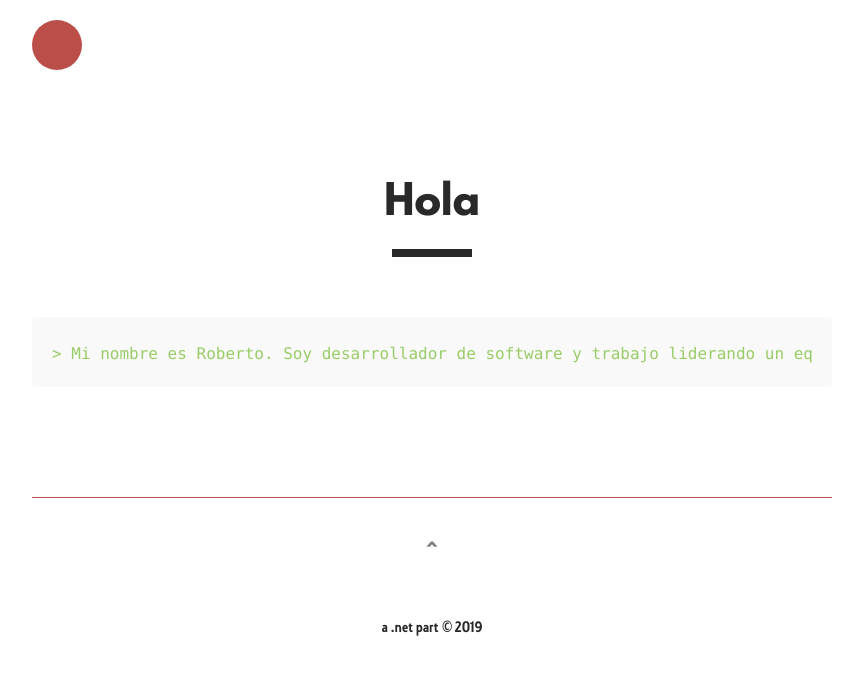
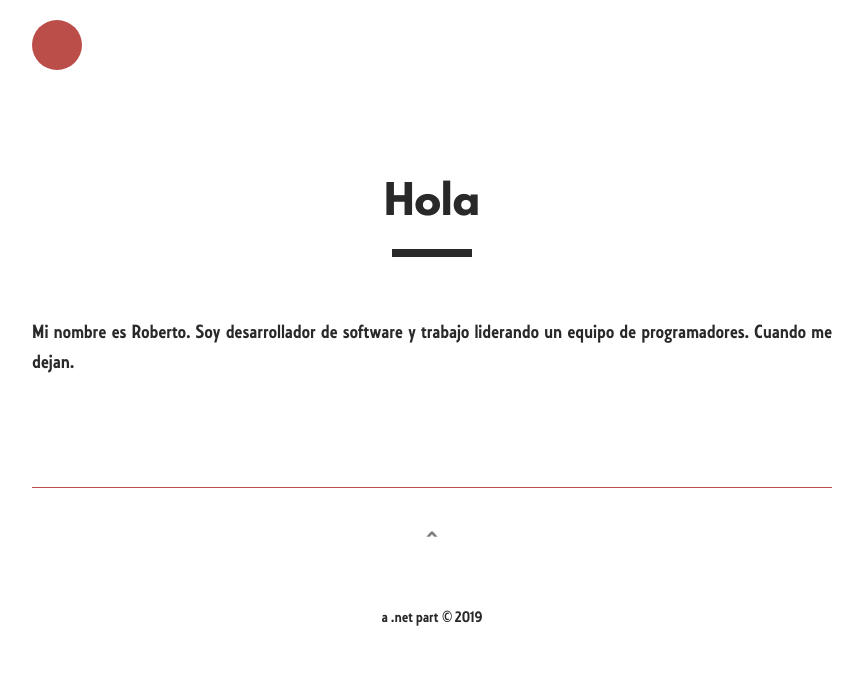
Before and after one commit to Rocmpr/blog, a Jekyll site: the page built from _pages/Acercade.md, in a window 1280 px wide. Shown: the top 675 px of the page, without its empty margins (208-1071 px from the left). Built offline with Jekyll 4.4.1, drawn with Linux system fonts in a browser that asks for light colours.

Commit message:
Update Acercade.md

```diff
--- a/_pages/Acercade.md
+++ b/_pages/Acercade.md
@@ -3,6 +3,5 @@ layout: post
 title: "Hola"
 permalink: /about/
 ---
-{% highlight markdown %}
-> Mi nombre es Roberto. Soy desarrollador de software y trabajo liderando un equipo de programadores. Cuando me dejan.
-{% endhighlight %}
+
+Mi nombre es Roberto. Soy desarrollador de software y trabajo liderando un equipo de programadores. Cuando me dejan.
```
